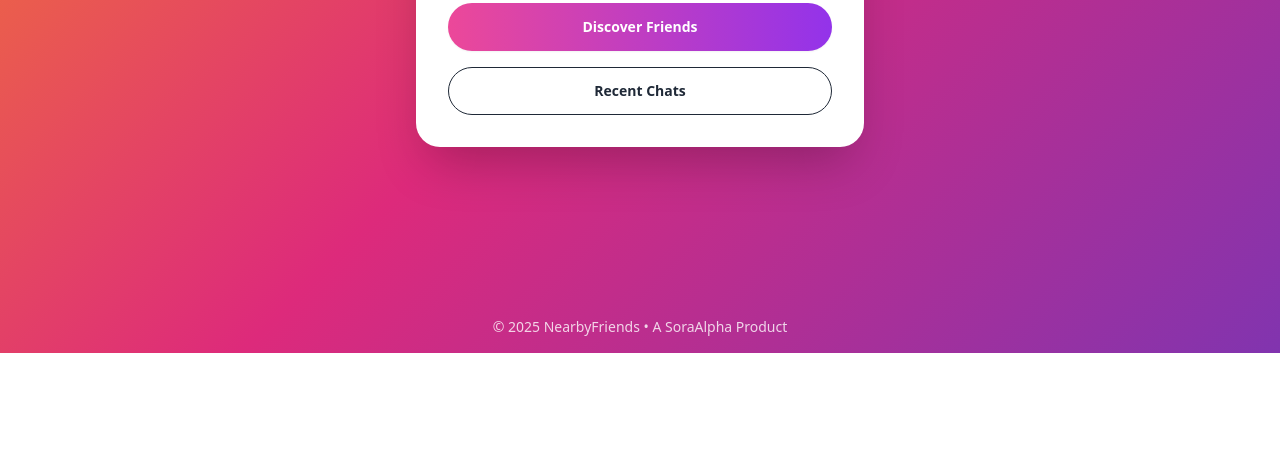
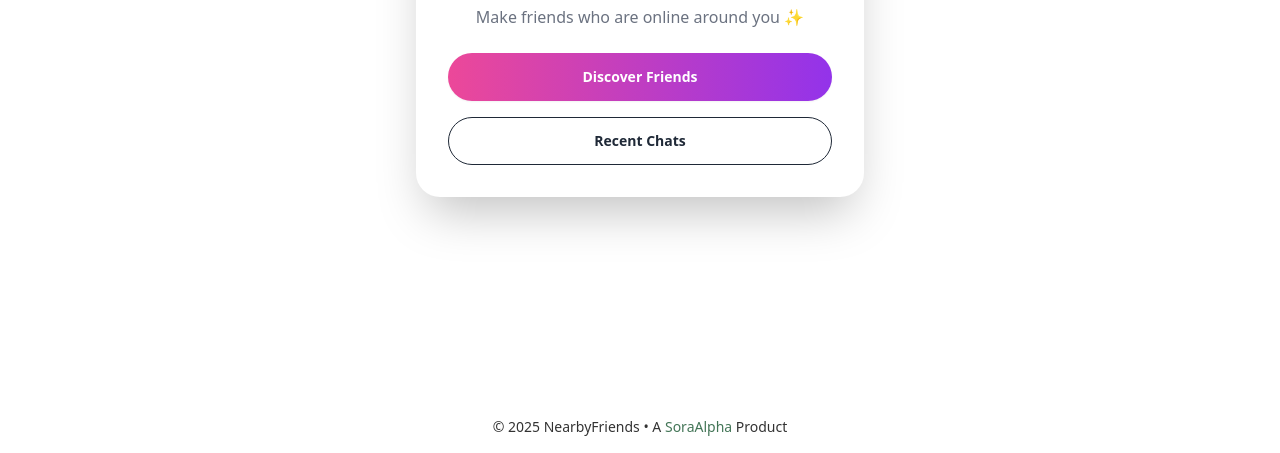
Before and after one commit to sohelx196/NearbyFriends, a website: page index.html in a window 1280 px wide. Shown: the part 447-900 px from the top of the page. Before the commit the page ends 800 px from the top, so only its background shows below. Drawn offline with nearby package versions, Linux system fonts and the light colour scheme; no server answers.

Commit message:
Working...

```diff
--- a/index.html
+++ b/index.html
@@ -7,19 +7,12 @@
   <title>NearbyFriends</title>
   <link rel="icon" type="image/png" href="/assets/NearbyShareLogo.svg">
 
-  <!-- Tailwind + DaisyUI -->
-  <link href="https://cdn.jsdelivr.net/npm/daisyui@4.4.24/dist/full.min.css" rel="stylesheet" />
-  <script src="https://cdn.tailwindcss.com"></script>
+     <link rel="stylesheet" href="../../css/index.css">
 
-  <style>
-    body {
-      background: linear-gradient(135deg, #f58529, #dd2a7b, #8134af);
-      min-height: 100vh;
-    }
-  </style>
+
 </head>
 
-<body class="flex flex-col">
+<body class="">
 
 <!-- NAVBAR -->
 <nav class="navbar bg-white/90 backdrop-blur shadow-md px-4 md:px-8 sticky top-0 z-10">
@@ -39,7 +32,7 @@
 </nav>
 
 <!-- 🔹 MAIN -->
-<main class="flex-grow flex items-center justify-center px-4 py-6">
+<main class="h-screen flex-grow flex items-center justify-center ">
   <div class="bg-white rounded-3xl shadow-2xl w-full max-w-sm md:max-w-md p-6 md:p-8 text-center">
 
     <img
@@ -74,8 +67,8 @@
 </main>
 
 <!-- FOOTER -->
-<footer class="text-center text-white text-xs md:text-sm pb-4 opacity-80">
-  © 2025 NearbyFriends • A SoraAlpha Product
+<footer class="text-center text-black text-xs md:text-sm pb-4 opacity-80">
+  © 2025 NearbyFriends • A <a href="https://soraalpha.netlify.app/" target="_blank" class="text-green-900">SoraAlpha</a> Product
 </footer>
 
 <!-- 🔹 SCRIPTS (UNCHANGED) -->
```
Also changed, not shown: features/chat/chat.html (+5 -2 lines), features/chat/recentChats.html (+3 -3 lines), css/index.css.
